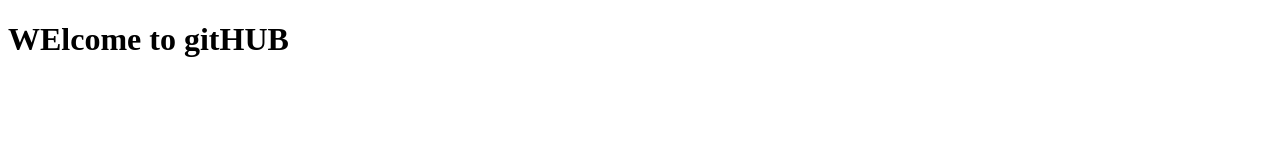
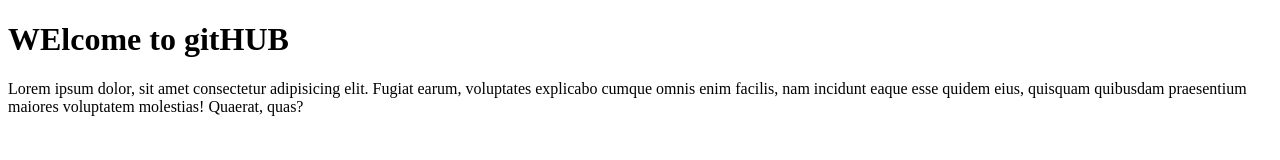
Before and after one commit to Beastdocks/git-test-v1, a plain HTML site: page index.html in a window 1280 px wide. Drawn offline with Linux system fonts and the light colour scheme.

Commit message:
second commit

```diff
--- a/index.html
+++ b/index.html
@@ -8,5 +8,11 @@
 </head>
 <body>
     <h1>WElcome to gitHUB</h1>
+
+    <p>Lorem ipsum dolor, sit amet consectetur adipisicing elit.
+        Fugiat earum, voluptates explicabo cumque omnis enim facilis,
+        nam incidunt eaque esse quidem eius, quisquam quibusdam praesentium
+        maiores voluptatem molestias!
+         Quaerat, quas?</p>
 </body>
 </html>
```
